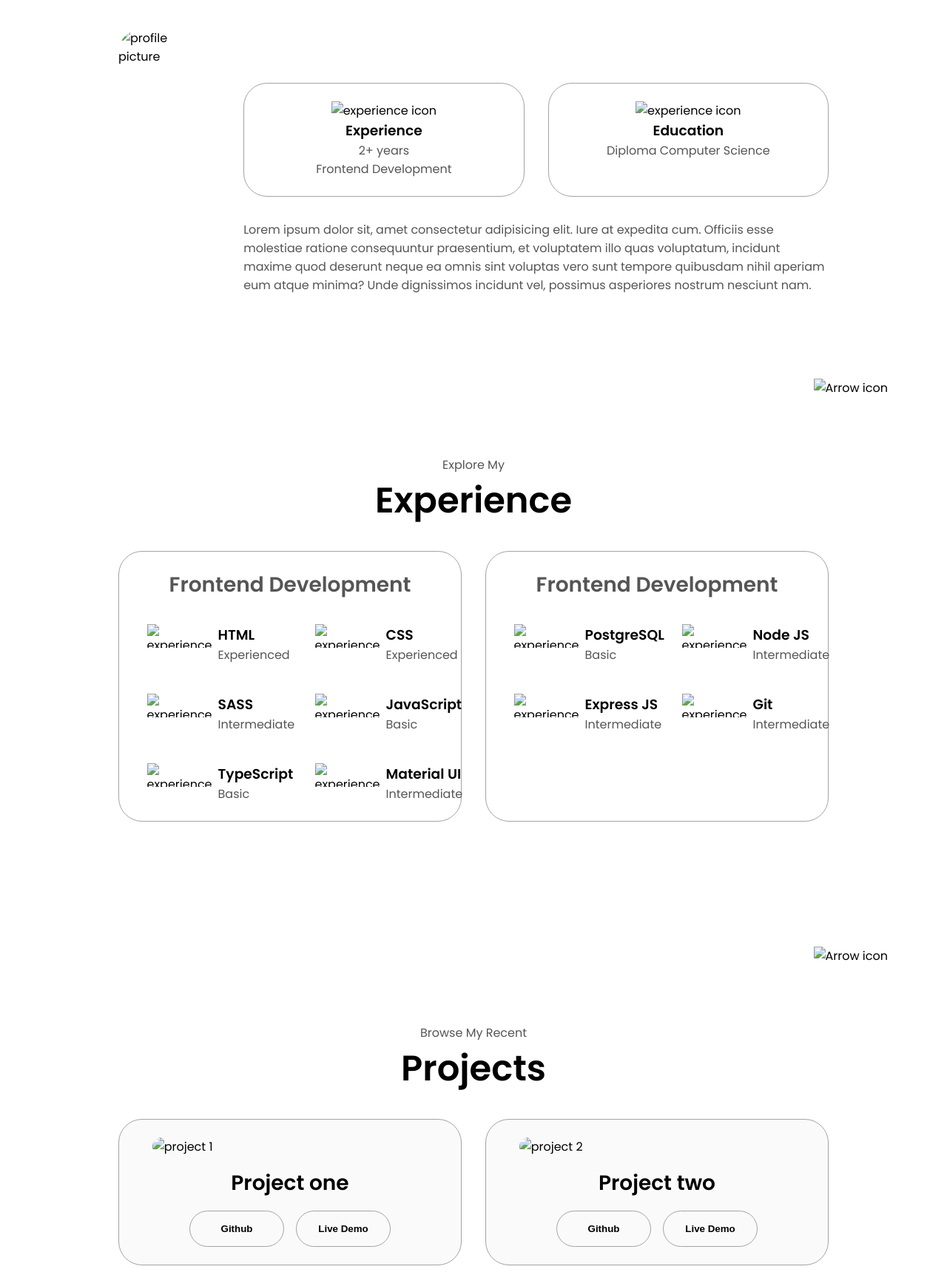
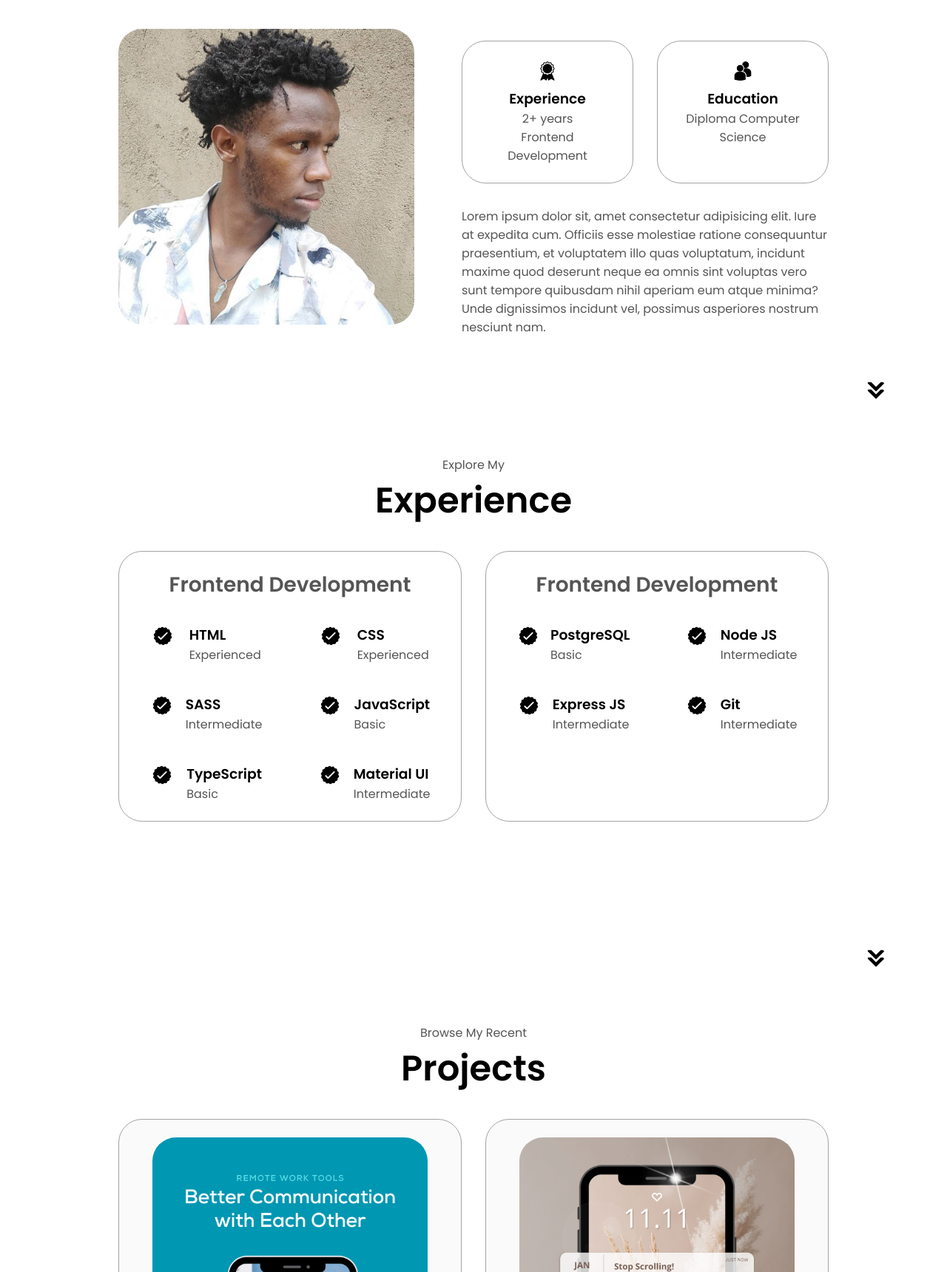
Before and after one commit to PraiseKinyanjui/NEW-PORTFOLIO, a plain HTML site: page index.html in a window 1280 px wide. Shown: the part 1080-2800 px from the top of the page at 74% size. Drawn offline with Linux system fonts and the light colour scheme.

Commit message:
Update index.html

```diff
--- a/index.html
+++ b/index.html
@@ -41,22 +41,22 @@
 
 <section id="profile">
   <div class="section__pic-container">
-    <img src="./assetss/profile-pic kinyaa.jpg" alt="Praise Kinyanjui profile picture" class="pic"/>
+    <img src="./assets/profile-pic kinyaa.jpg" alt="Praise Kinyanjui profile picture" class="pic"/>
   </div>
   <div class="section__text">
     <p class="section__text__p1">Hello, I'm</p>
     <h1 class="title">Praise Kinyanjui</h1>
     <p class="section__text__p2">Frontend Developer</p>
     <div class="btn-container">
-      <button class="btn btn-color-2" onclick="window.open('./assetss/resume-example.pdf')">Download CV</button>
+      <button class="btn btn-color-2" onclick="window.open('./assets/resume-example.pdf')">Download CV</button>
       <button class="btn btn-color-1" onclick="location.href='./#contact'">Contact Info</button>
     </div>
     <div id="socials-container">
-      <img src="./assetss/instagram.png" alt="My Instagram profile" class="icon" onclick="location.href='https://www.instagram.com/_.ke.nt/?utm_source=ig_web_button_share_sheet'"/>
-      <img src="./assetss/twitter.png" alt="My Twitter profile" class="icon" onclick="location.href='https://x.com/PraizKent'"/>
+      <img src="./assets/instagram.png" alt="My Instagram profile" class="icon" onclick="location.href='https://www.instagram.com/_.ke.nt/?utm_source=ig_web_button_share_sheet'"/>
+      <img src="./assets/twitter.png" alt="My Twitter profile" class="icon" onclick="location.href='https://x.com/PraizKent'"/>
     </div>
   </div>
-  <img src="./assetss/arrow.png" alt="Arrow icon" class="icon arrow" onclick="location.href='./#about'"/>
+  <img src="./assets/arrow.png" alt="Arrow icon" class="icon arrow" onclick="location.href='./#about'"/>
 </section>
 
 <section id="about">
@@ -64,17 +64,17 @@
   <h1 class="title">About Me</h1>
   <div class="section-container">
     <div class="section__pic-container">
-      <img src="./assetss/profile-pic kinyaa.jpg" alt="profile picture" class="about-pic"/>
+      <img src="./assets/profile-pic kinyaa.jpg" alt="profile picture" class="about-pic"/>
     </div>
     <div class="about-details-container">
       <div class="about-containers">
         <div class="details-container">
-          <img src="./assetss/experience.png" alt="experience icon" class="icon">
+          <img src="./assets/experience.png" alt="experience icon" class="icon">
           <h3>Experience</h3>
           <p>2+ years <br> Frontend Development</p>
         </div>
         <div class="details-container">
-          <img src="./assetss/education.png" alt="experience icon" class="icon">
+          <img src="./assets/education.png" alt="experience icon" class="icon">
           <h3>Education</h3>
           <p>Diploma Computer Science</p>
         </div>
@@ -86,7 +86,7 @@
       </div>
     </div>
   </div>
-  <img src="./assetss/arrow.png" alt="Arrow icon" class="icon arrow" onclick="location.href='./#experience'"/>
+  <img src="./assets/arrow.png" alt="Arrow icon" class="icon arrow" onclick="location.href='./#experience'"/>
 </section>
 
 
@@ -99,42 +99,42 @@
         <h2 class="experience-sub-title">Frontend Development</h2>
         <div class="article-container">
           <article>
-            <img src="./assetss/checkmark.png" alt="experience icon" class="icon"/>
+            <img src="./assets/checkmark.png" alt="experience icon" class="icon"/>
             <div>
               <h3>HTML</h3>
               <p>Experienced</p>
             </div>
           </article>
           <article>
-            <img src="./assetss/checkmark.png" alt="experience icon" class="icon"/>
+            <img src="./assets/checkmark.png" alt="experience icon" class="icon"/>
             <div>
               <h3>CSS</h3>
               <p>Experienced</p>
             </div>
           </article>
           <article>
-            <img src="./assetss/checkmark.png" alt="experience icon" class="icon"/>
+            <img src="./assets/checkmark.png" alt="experience icon" class="icon"/>
             <div>
               <h3>SASS</h3>
               <p>Intermediate</p>
             </div>
           </article>
           <article>
-            <img src="./assetss/checkmark.png" alt="experience icon" class="icon"/>
+            <img src="./assets/checkmark.png" alt="experience icon" class="icon"/>
             <div>
               <h3>JavaScript</h3>
               <p>Basic</p>
             </div>
           </article>
           <article>
-            <img src="./assetss/checkmark.png" alt="experience icon" class="icon"/>
+            <img src="./assets/checkmark.png" alt="experience icon" class="icon"/>
             <div>
               <h3>TypeScript</h3>
               <p>Basic</p>
             </div>
           </article>
           <article>
-            <img src="./assetss/checkmark.png" alt="experience icon" class="icon"/>
+            <img src="./assets/checkmark.png" alt="experience icon" class="icon"/>
             <div>
               <h3>Material UI</h3>
               <p>Intermediate</p>
@@ -147,28 +147,28 @@
         <h2 class="experience-sub-title">Frontend Development</h2>
         <div class="article-container">
           <article>
-            <img src="./assetss/checkmark.png" alt="experience icon" class="icon"/>
+            <img src="./assets/checkmark.png" alt="experience icon" class="icon"/>
             <div>
               <h3>PostgreSQL</h3>
               <p>Basic</p>
             </div>
           </article>
           <article>
-            <img src="./assetss/checkmark.png" alt="experience icon" class="icon"/>
+            <img src="./assets/checkmark.png" alt="experience icon" class="icon"/>
             <div>
               <h3>Node JS</h3>
               <p>Intermediate</p>
             </div>
           </article>
           <article>
-            <img src="./assetss/checkmark.png" alt="experience icon" class="icon"/>
+            <img src="./assets/checkmark.png" alt="experience icon" class="icon"/>
             <div>
               <h3>Express JS</h3>
               <p>Intermediate</p>
             </div>
           </article>
           <article>
-            <img src="./assetss/checkmark.png" alt="experience icon" class="icon"/>
+            <img src="./assets/checkmark.png" alt="experience icon" class="icon"/>
             <div>
               <h3>Git</h3>
               <p>Intermediate</p>
@@ -178,7 +178,7 @@
       </div>
     </div>
   </div>
-  <img src="./assetss/arrow.png" alt="Arrow icon" class="icon arrow" onclick="location.href='./#projects'"/>
+  <img src="./assets/arrow.png" alt="Arrow icon" class="icon arrow" onclick="location.href='./#projects'"/>
 </section>
 
 <section id="projects">
@@ -188,7 +188,7 @@
     <div class="about-containers">
     <div class="details-container color-container">
       <div class="article-container">
-        <img src="./assetss/project-1.png" alt="project 1" class="project-img">
+        <img src="./assets/project-1.png" alt="project 1" class="project-img">
       </div>
       <h2 class="experience-sub-title project-title">Project one</h2>
       <div class="btn-container">
@@ -199,7 +199,7 @@
     </div>
     <div class="details-container color-container">
       <div class="article-container">
-        <img src="./assetss/project-2.png" alt="project 2" class="project-img">
+        <img src="./assets/project-2.png" alt="project 2" class="project-img">
       </div>
       <h2 class="experience-sub-title project-title">Project two</h2>
       <div class="btn-container">
@@ -210,7 +210,7 @@
     </div>
     <div class="details-container color-container">
       <div class="article-container">
-        <img src="./assetss/project-3.png" alt="project 3" class="project-img">
+        <img src="./assets/project-3.png" alt="project 3" class="project-img">
       </div>
       <h2 class="experience-sub-title project-title">Project three</h2>
       <div class="btn-container">
@@ -221,7 +221,7 @@
     </div>
     <div class="details-container color-container">
       <div class="article-container">
-        <img src="./assetss/project-3.png" alt="project 3" class="project-img">
+        <img src="./assets/project-3.png" alt="project 3" class="project-img">
       </div>
       <h2 class="experience-sub-title project-title">Project three</h2>
       <div class="btn-container">
@@ -240,12 +240,12 @@
   <h1 class="title">Contact Me</h1>
   <div class="contact-info-upper-container">
     <div class="contact-info-container">
-      <img src="./assetss/email.png" alt="Email icon" class="icon contact-icon email-icon"/>
+      <img src="./assets/email.png" alt="Email icon" class="icon contact-icon email-icon"/>
       <p><a href="mailto:praizkent20@gmail.com">Praizkent20@gmail.com</a></p>
     </div>
 
       <div class="contact-info-container">
-        <img src="./assetss/linkedin.png" alt="Linkeden icon" class="icon contact-icon"/>
+        <img src="./assets/linkedin.png" alt="Linkeden icon" class="icon contact-icon"/>
         <p><a href="https://www.linkedin.com/">Linkedin</a></p>
       </div>
   </div>
```
